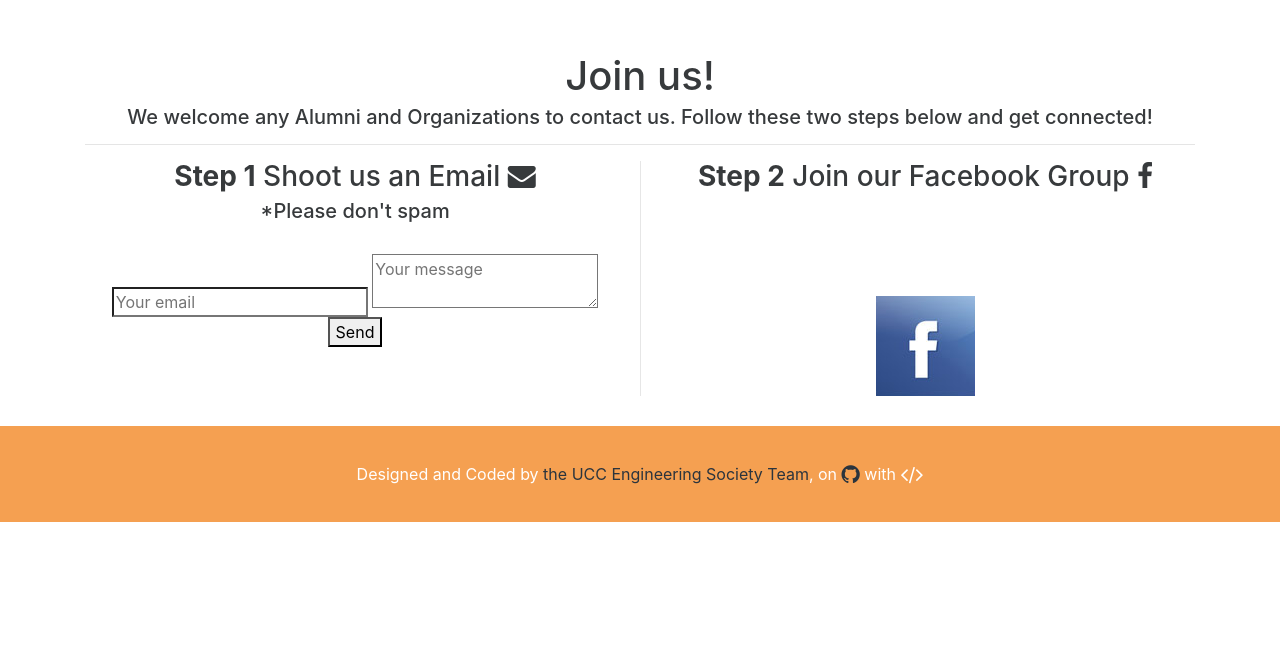
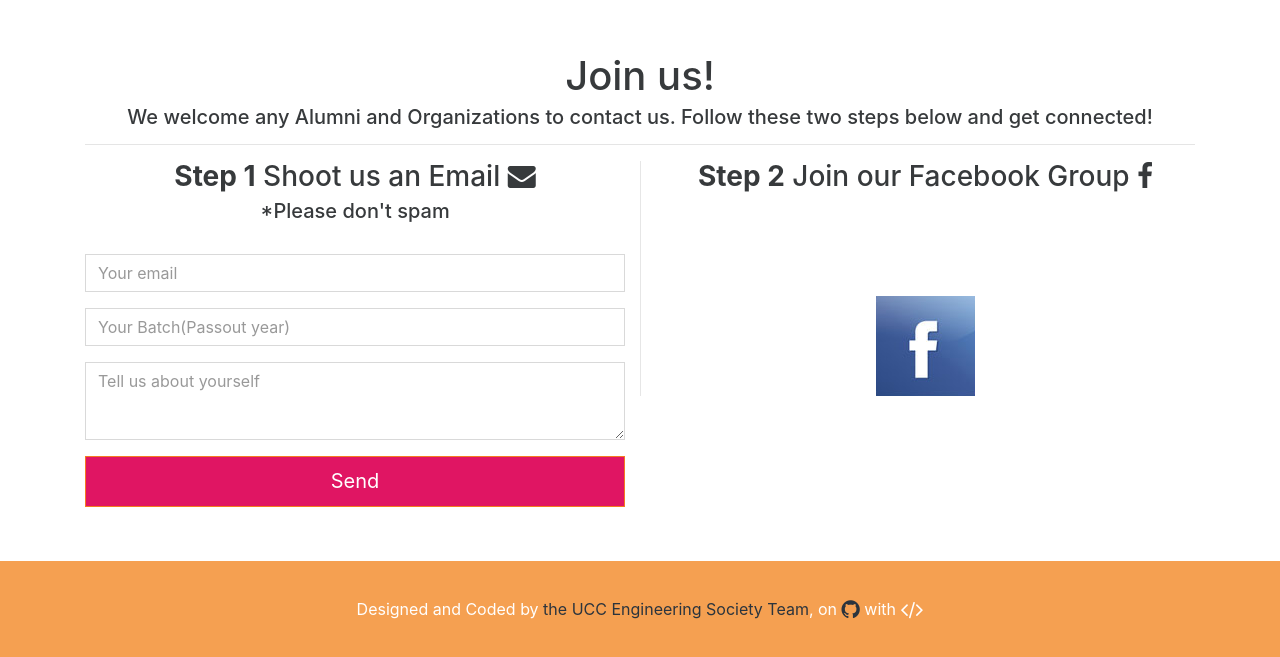
Before and after one commit to ddkbhs/ddkbhs.github.io, a plain HTML site: page index.html in a window 1280 px wide. Shown: the part 3872-4529 px from the top of the page. Before the commit the page ends 4394 px from the top, so only its background shows below. Drawn offline with Linux system fonts and the light colour scheme.

Commit message:
form issue 2

```diff
--- a/index.html
+++ b/index.html
@@ -170,9 +170,10 @@
             <h5>*Please don't spam</h5>
             <br>
 			<form method="POST" action="https://formspree.io/kishorebharatihighschool@gmail.com">
-  <input type="email" name="email" placeholder="Your email">
-  <textarea name="message" placeholder="Your message"></textarea>
-  <button type="submit">Send</button>
+  <div class="form-group"><input type="email" class="form-control" name="email" placeholder="Your email"></div>
+  <div class="form-group"><input type="grade" class="form-control" name="grade" placeholder="Your Batch(Passout year)"></div>
+  <div class="form-group"><textarea name="message" class="form-control" rows="3" placeholder="Tell us about yourself"></textarea></div>
+  <button class="btn btn-lg btn-block hvr-sweep-to-right" style="background:#E01563; color:white" type="submit">Send</button>
 </form>
             <!--<form method="POST" action="http://formspree.io/kishorebharatihighschool@gmail.com">
               <div class="form-group"><input type="name" class="form-control" name="name" placeholder="Your name"></div>
```
